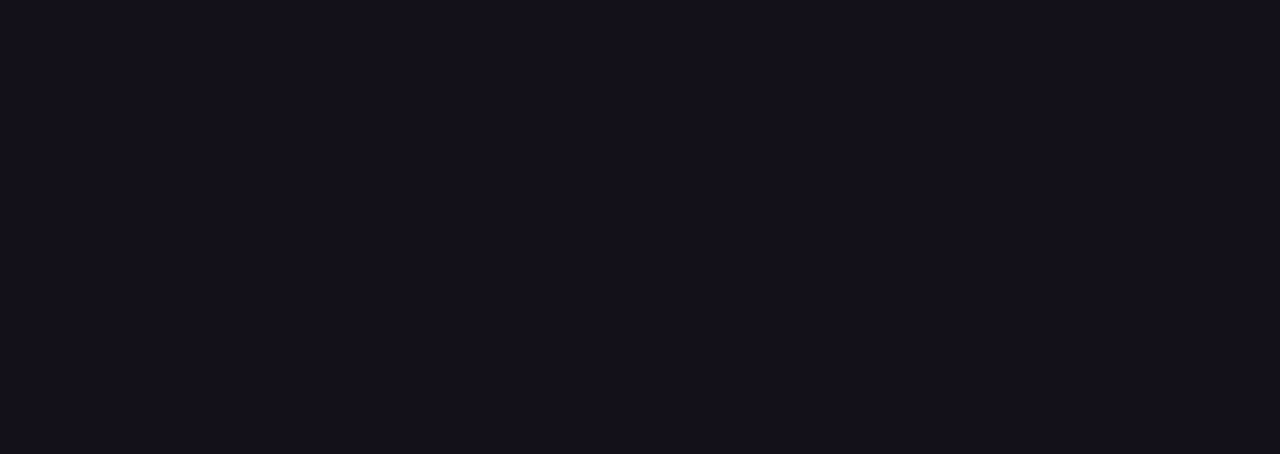
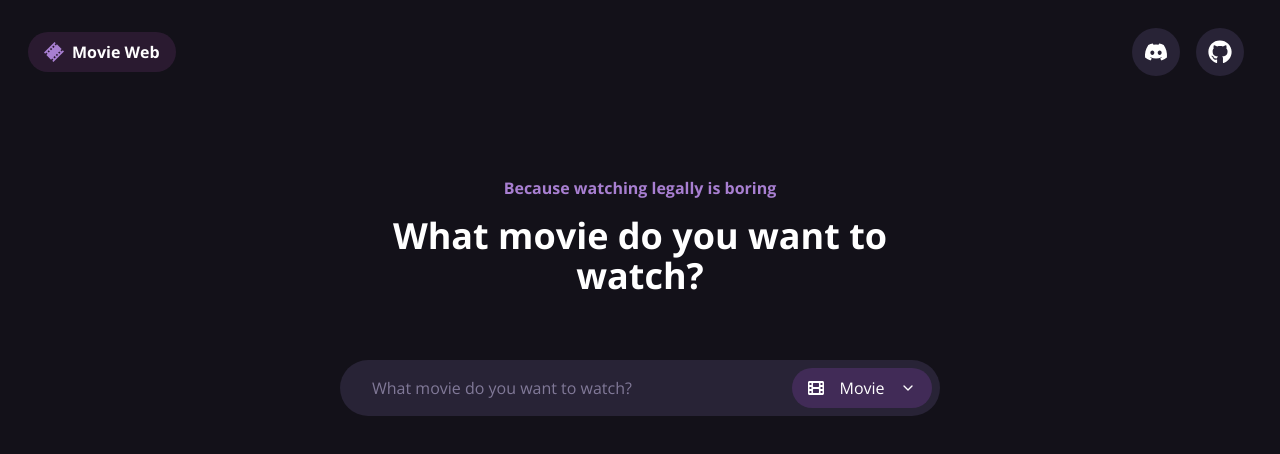
Before and after one commit to sussy-code/smov, a React (Create React App) app: page /#/movie in a window 1280 px wide. Shown: the top 454 px of the page. Built offline with nearby package versions, Linux system fonts and the light colour scheme.

Commit message:
implement url based searching + caching of results
Co-authored-by: James Hawkins <jhawki2005@gmail.com>

```diff
--- a/src/App.tsx
+++ b/src/App.tsx
@@ -1,4 +1,5 @@
-import { Route, Switch } from "react-router-dom";
+import { MWMediaType } from "providers";
+import { Redirect, Route, Switch } from "react-router-dom";
 import { WatchedContextProvider } from "state/watched/context";
 import "./index.css";
 import { MovieView } from "./views/MovieView";
@@ -9,9 +10,12 @@ function App() {
   return (
     <WatchedContextProvider>
       <Switch>
-        <Route exact path="/" component={SearchView} />
+        <Route exact path="/">
+          <Redirect to={`/${MWMediaType.MOVIE}`} />
+        </Route>
         <Route exact path="/media/movie/:media" component={MovieView} />
         <Route exact path="/media/series/:media" component={SeriesView} />
+        <Route exact path="/:type/:query?" component={SearchView} />
       </Switch>
     </WatchedContextProvider>
   );
--- /dev/null
+++ b/src/hooks/useSearchQuery.ts
@@ -0,0 +1,26 @@
+import { MWMediaType, MWQuery } from "providers";
+import React, { useState } from "react";
+import { generatePath, useHistory, useRouteMatch } from "react-router-dom";
+
+export function useSearchQuery(): [MWQuery, (inp: Partial<MWQuery>) => void] {
+  const history = useHistory()
+  const { path, params } = useRouteMatch<{ type: string, query: string}>()
+  const [search, setSearch] = useState<MWQuery>({
+    searchQuery: "",
+    type: MWMediaType.MOVIE,
+  });
+
+  const updateParams = (inp: Partial<MWQuery>) => {
+    const copySearch: MWQuery = {...search};
+    Object.assign(copySearch, inp);
+    history.push(generatePath(path, { query: copySearch.searchQuery.length == 0 ? undefined : inp.searchQuery, type: copySearch.type }))
+  }
+
+  React.useEffect(() => {
+    const type = Object.values(MWMediaType).find(v=>params.type === v) || MWMediaType.MOVIE;
+    const searchQuery = params.query || "";
+    setSearch({ type, searchQuery });
+  }, [params, setSearch])
+
+  return [search, updateParams]
+}
--- a/src/providers/index.ts
+++ b/src/providers/index.ts
@@ -1,85 +1,13 @@
-import Fuse from "fuse.js";
-import { tempScraper } from "./list/temp";
-import { theFlixScraper } from "./list/theflix";
+import { getProviderFromId } from "./methods/helpers";
 import {
-  MWMassProviderOutput,
   MWMedia,
-  MWMediaType,
   MWPortableMedia,
-  MWQuery,
   MWMediaStream,
 } from "./types";
-import { MWWrappedMediaProvider, WrapProvider } from "./wrapper";
 export * from "./types";
-
-const mediaProvidersUnchecked: MWWrappedMediaProvider[] = [
-  WrapProvider(theFlixScraper),
-  WrapProvider(tempScraper),
-];
-export const mediaProviders: MWWrappedMediaProvider[] =
-  mediaProvidersUnchecked.filter((v) => v.enabled);
-
-/*
- ** Fetch all enabled providers for a specific type
- */
-export function GetProvidersForType(type: MWMediaType) {
-  return mediaProviders.filter((v) => v.type.includes(type));
-}
-
-/*
- ** Call search on all providers that matches query type
- */
-export async function SearchProviders(
-  query: MWQuery
-): Promise<MWMassProviderOutput> {
-  const allQueries = GetProvidersForType(query.type).map<
-    Promise<{ media: MWMedia[]; success: boolean; id: string }>
-  >(async (provider) => {
-    try {
-      return {
-        media: await provider.searchForMedia(query),
-        success: true,
-        id: provider.id,
-      };
-    } catch (err) {
-      console.error(`Failed running provider ${provider.id}`, err, query);
-      return {
-        media: [],
-        success: false,
-        id: provider.id,
-      };
-    }
-  });
-  const allResults = await Promise.all(allQueries);
-  const providerResults = allResults.map((provider) => ({
-    success: provider.success,
-    id: provider.id,
-  }));
-  const output = {
-    results: allResults.flatMap((results) => results.media),
-    providers: providerResults,
-    stats: {
-      total: providerResults.length,
-      failed: providerResults.filter((v) => !v.success).length,
-      succeeded: providerResults.filter((v) => v.success).length,
-    },
-  };
-
-  // sort results
-  const fuse = new Fuse(output.results, { threshold: 0.3, keys: ["title"] });
-  output.results = fuse.search(query.searchQuery).map((v) => v.item);
-
-  if (output.stats.total === output.stats.failed)
-    throw new Error("All Scrapers failed");
-  return output;
-}
-
-/*
- ** Get a provider by a id
- */
-export function getProviderFromId(id: string) {
-  return mediaProviders.find((v) => v.id === id);
-}
+export * from "./methods/helpers";
+export * from "./methods/providers";
+export * from "./methods/search";
 
 /*
  ** Turn media object into a portable media object
--- /dev/null
+++ b/src/providers/methods/helpers.ts
@@ -0,0 +1,16 @@
+import { MWMediaType } from "providers";
+import { mediaProviders } from "./providers";
+
+/*
+ ** Fetch all enabled providers for a specific type
+ */
+ export function GetProvidersForType(type: MWMediaType) {
+  return mediaProviders.filter((v) => v.type.includes(type));
+}
+
+/*
+ ** Get a provider by a id
+ */
+ export function getProviderFromId(id: string) {
+  return mediaProviders.find((v) => v.id === id);
+}
--- /dev/null
+++ b/src/providers/methods/providers.ts
@@ -0,0 +1,10 @@
+import { tempScraper } from "providers/list/temp";
+import { theFlixScraper } from "providers/list/theflix";
+import { MWWrappedMediaProvider, WrapProvider } from "providers/wrapper";
+
+const mediaProvidersUnchecked: MWWrappedMediaProvider[] = [
+  WrapProvider(theFlixScraper),
+  WrapProvider(tempScraper),
+];
+export const mediaProviders: MWWrappedMediaProvider[] =
+  mediaProvidersUnchecked.filter((v) => v.enabled);
--- /dev/null
+++ b/src/providers/methods/search.ts
@@ -0,0 +1,87 @@
+import Fuse from "fuse.js";
+import { MWMassProviderOutput, MWMedia, MWQuery } from "providers";
+import { SimpleCache } from "utils/cache";
+import { GetProvidersForType } from "./helpers";
+
+// cache
+const resultCache = new SimpleCache<MWQuery, MWMassProviderOutput>();
+resultCache.setCompare((a,b) => a.searchQuery === b.searchQuery && a.type === b.type);
+resultCache.initialize();
+
+/*
+** actually call all providers with the search query
+*/
+async function callProviders(
+  query: MWQuery
+): Promise<MWMassProviderOutput> {
+  const allQueries = GetProvidersForType(query.type).map<
+    Promise<{ media: MWMedia[]; success: boolean; id: string }>
+  >(async (provider) => {
+    try {
+      return {
+        media: await provider.searchForMedia(query),
+        success: true,
+        id: provider.id,
+      };
+    } catch (err) {
+      console.error(`Failed running provider ${provider.id}`, err, query);
+      return {
+        media: [],
+        success: false,
+        id: provider.id,
+      };
+    }
+  });
+  const allResults = await Promise.all(allQueries);
+  const providerResults = allResults.map((provider) => ({
+    success: provider.success,
+    id: provider.id,
+  }));
+  const output: MWMassProviderOutput = {
+    results: allResults.flatMap((results) => results.media),
+    providers: providerResults,
+    stats: {
+      total: providerResults.length,
+      failed: providerResults.filter((v) => !v.success).length,
+      succeeded: providerResults.filter((v) => v.success).length,
+    },
+  };
+
+  // save in cache if all successfull
+  if (output.stats.failed === 0) {
+    resultCache.set(query, output, 60 * 60); // cache for an hour
+  }
+
+  return output;
+}
+
+/*
+** sort results based on query
+*/
+function sortResults(query: MWQuery, providerResults: MWMassProviderOutput): MWMassProviderOutput {
+  const fuse = new Fuse(providerResults.results, { threshold: 0.3, keys: ["title"] });
+  providerResults.results = fuse.search(query.searchQuery).map((v) => v.item);
+  return providerResults;
+}
+
+/*
+ ** Call search on all providers that matches query type
+ */
+export async function SearchProviders(
+  query: MWQuery
+): Promise<MWMassProviderOutput> {
+  // input normalisation
+  query.searchQuery = query.searchQuery.toLowerCase().trim();
+
+  // consult cache first
+  let output = resultCache.get(query);
+  if (!output)
+    output = await callProviders(query);
+
+  // sort results
+  output = sortResults(query, output);
+
+  if (output.stats.total === output.stats.failed)
+    throw new Error("All Scrapers failed");
+  return output;
+}
--- /dev/null
+++ b/src/utils/cache.ts
@@ -0,0 +1,97 @@
+export class SimpleCache<Key, Value> {
+  protected readonly INTERVAL_MS = 2 * 60 * 1000; // 2 minutes
+
+  protected _interval: NodeJS.Timer | null = null;
+  protected _compare: ((a: Key, b: Key) => boolean) | null = null;
+  protected _storage: { key: Key; value: Value; expiry: Date }[] = [];
+
+  /*
+  ** initialize store, will start the interval
+  */
+  public initialize(): void {
+    if (this._interval) throw new Error("cache is already initialized");
+    this._interval = setInterval(() => {
+      const now = new Date();
+      this._storage.filter((val) => {
+        if (val.expiry < now) return false; // remove if expiry date is in the past
+        return true;
+      });
+    }, this.INTERVAL_MS);
+  }
+
+  /*
+  ** destroy cache instance, its not safe to use the instance after calling this
+  */
+  public destroy(): void {
+    if (this._interval)
+      clearInterval(this._interval);
+    this.clear();
+  }
+
+  /*
+  ** Set compare function, function must return true if A & B are equal
+  */
+  public setCompare(compare: (a: Key, b: Key) => boolean): void {
+    this._compare = compare;
+  }
+
+  /*
+  ** check if cache contains the item
+  */
+  public has(key: Key): boolean {
+    return !!this.get(key);
+  }
+
+  /*
+  ** get item from cache
+  */
+  public get(key: Key): Value | undefined {
+    if (!this._compare) throw new Error("Compare function not set");
+    const foundValue = this._storage.find(item => this._compare && this._compare(item.key, key));
+    if (!foundValue)
+      return undefined;
+    return foundValue.value;
+  }
+
+  /*
+  ** set item from cache, if it already exists, it will overwrite
+  */
+  public set(key: Key, value: Value, expirySeconds: number): void {
+    if (!this._compare) throw new Error("Compare function not set");
+    const foundValue = this._storage.find(item => this._compare && this._compare(item.key, key));
+    const expiry = new Date((new Date().getTime()) + (expirySeconds * 1000));
+
+    // overwrite old value
+    if (foundValue) {
+      foundValue.key = key;
+      foundValue.value = value;
+      foundValue.expiry = expiry;
+      return;
+    }
+
+    // add new value to storage
+    this._storage.push({
+      key,
+      value,
+      expiry,
+    })
+  }
+
+  /*
+  ** remove item from cache
+  */
+  public remove(key: Key): void {
+    if (!this._compare) throw new Error("Compare function not set");
+    this._storage.filter((val) => {
+      if (this._compare && this._compare(val.key, key)) return false; // remove if compare is success
+      return true;
+    });
+  }
+
+  /*
+  ** clear entire cache storage
+  */
+  public clear(): void {
+    this._storage = [];
+  }
+}
--- a/src/views/SearchView.tsx
+++ b/src/views/SearchView.tsx
@@ -17,6 +17,7 @@ import { useDebounce } from "hooks/useDebounce";
 import { useLoading } from "hooks/useLoading";
 import { IconPatch } from "components/buttons/IconPatch";
 import { Navigation } from "components/layout/Navigation";
+import { useSearchQuery } from "hooks/useSearchQuery";
 
 function SearchLoading() {
   return <Loading className="my-12" text="Fetching your favourite shows..." />;
@@ -125,10 +126,7 @@ function SearchResultsView({
 export function SearchView() {
   const [searching, setSearching] = useState<boolean>(false);
   const [loading, setLoading] = useState<boolean>(false);
-  const [search, setSearch] = useState<MWQuery>({
-    searchQuery: "",
-    type: MWMediaType.MOVIE,
-  });
+  const [search, setSearch] = useSearchQuery();
 
   const debouncedSearch = useDebounce<MWQuery>(search, 2000);
   useEffect(() => {
@@ -162,7 +160,7 @@ export function SearchView() {
         ) : searching ? (
           <SearchResultsView
             searchQuery={debouncedSearch}
-            clear={() => setSearch((v) => ({ searchQuery: "", type: v.type }))}
+            clear={() => setSearch({ searchQuery: "" })}
           />
         ) : null}
       </ThinContainer>
```
